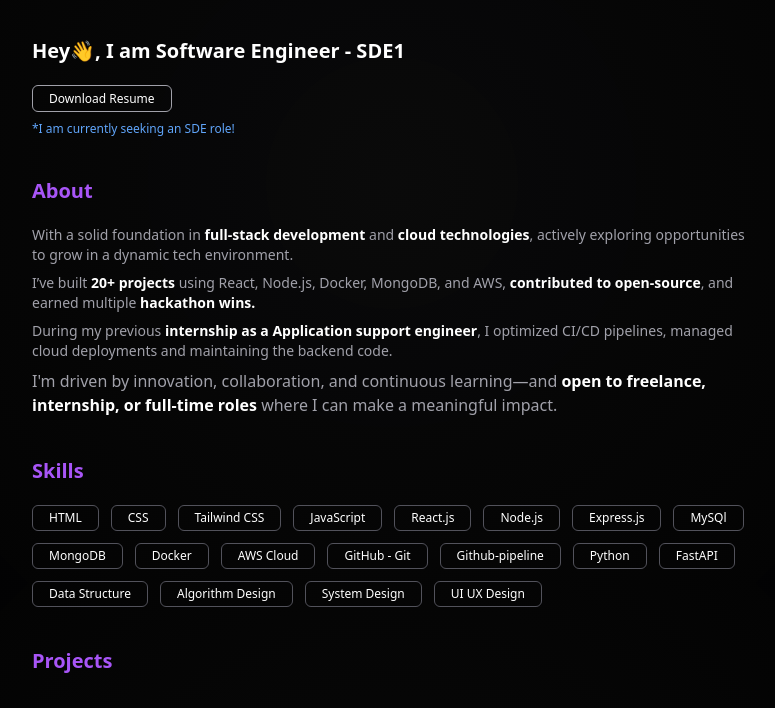
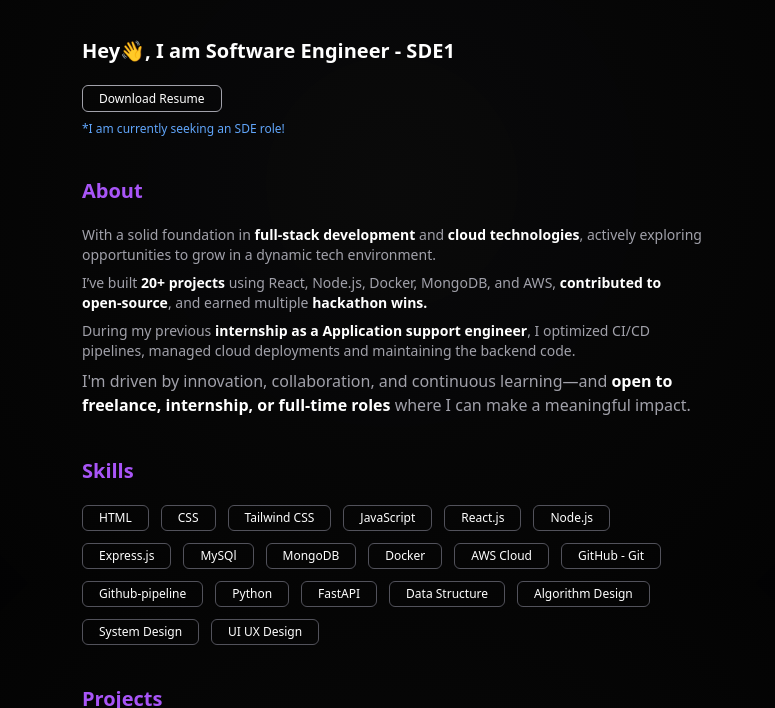
Before and after one commit to yes20sh/cv, a plain HTML site: page index.html in a window 1280 px wide. Shown: the part 217-925 px from the top of the page, without its empty margins (248-1023 px from the left). Drawn offline with Linux system fonts and the light colour scheme; grey boxes are pictures that could not be loaded; a web font is replaced by a local one.

Commit message:
feat: update

```diff
--- a/index.html
+++ b/index.html
@@ -33,7 +33,7 @@
 
 <body class="bg-zinc-950 text-white flex items-center justify-center w-full h-screen p-5 magic-cursor"
     id="magic-cursor">
-<div class="w-full max-w-[100%] sm:max-w-[800px] h-full mt-5 p-5 md:p-10">
+<div class="w-full max-w-[100%] sm:max-w-[700px] h-full mt-5 p-5 md:p-10">
 
         <div class="flex">
             <div class="relative w-36 h-36 overflow-hidden rounded-xl group">
```
Also changed, not shown: css/output.css.
